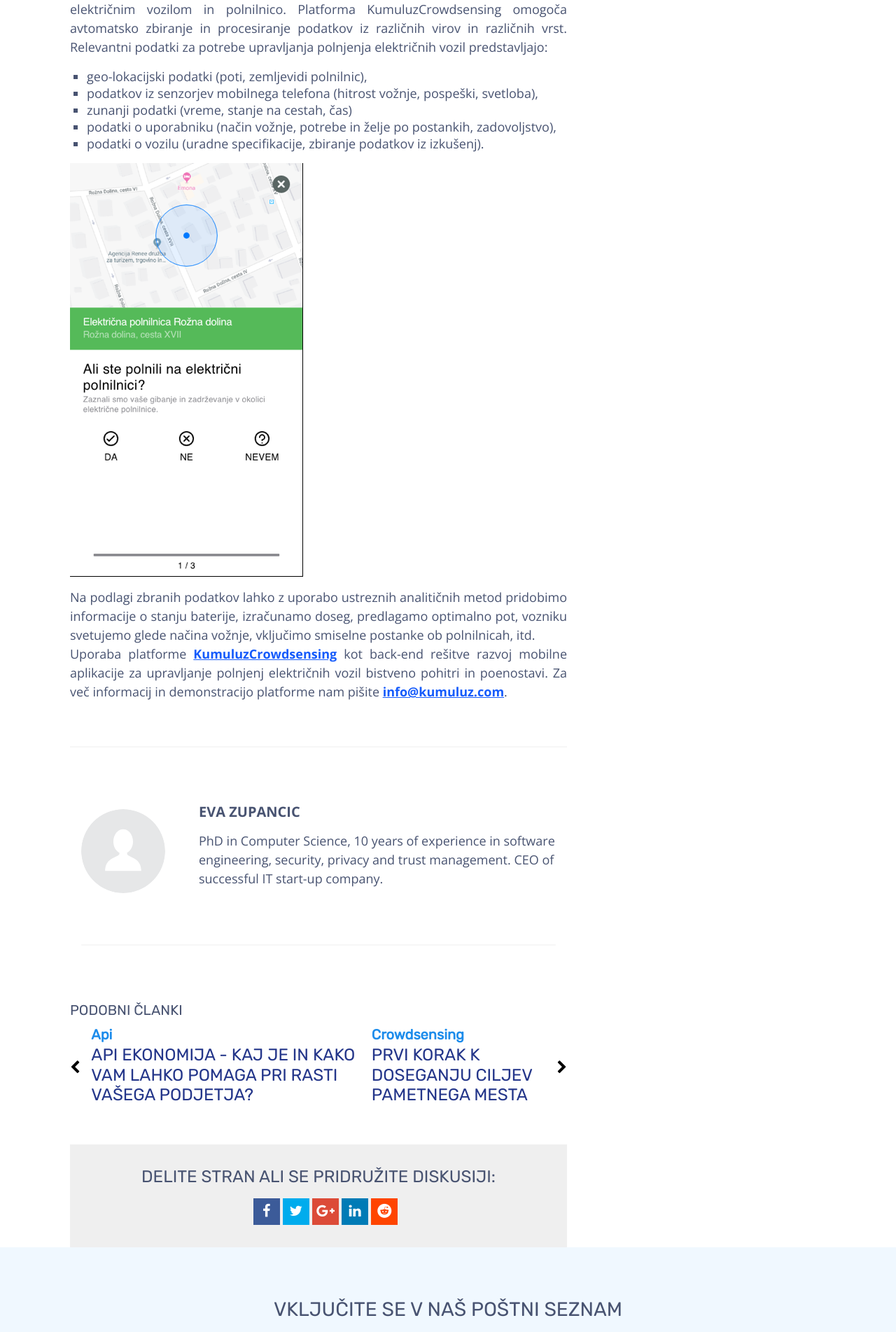
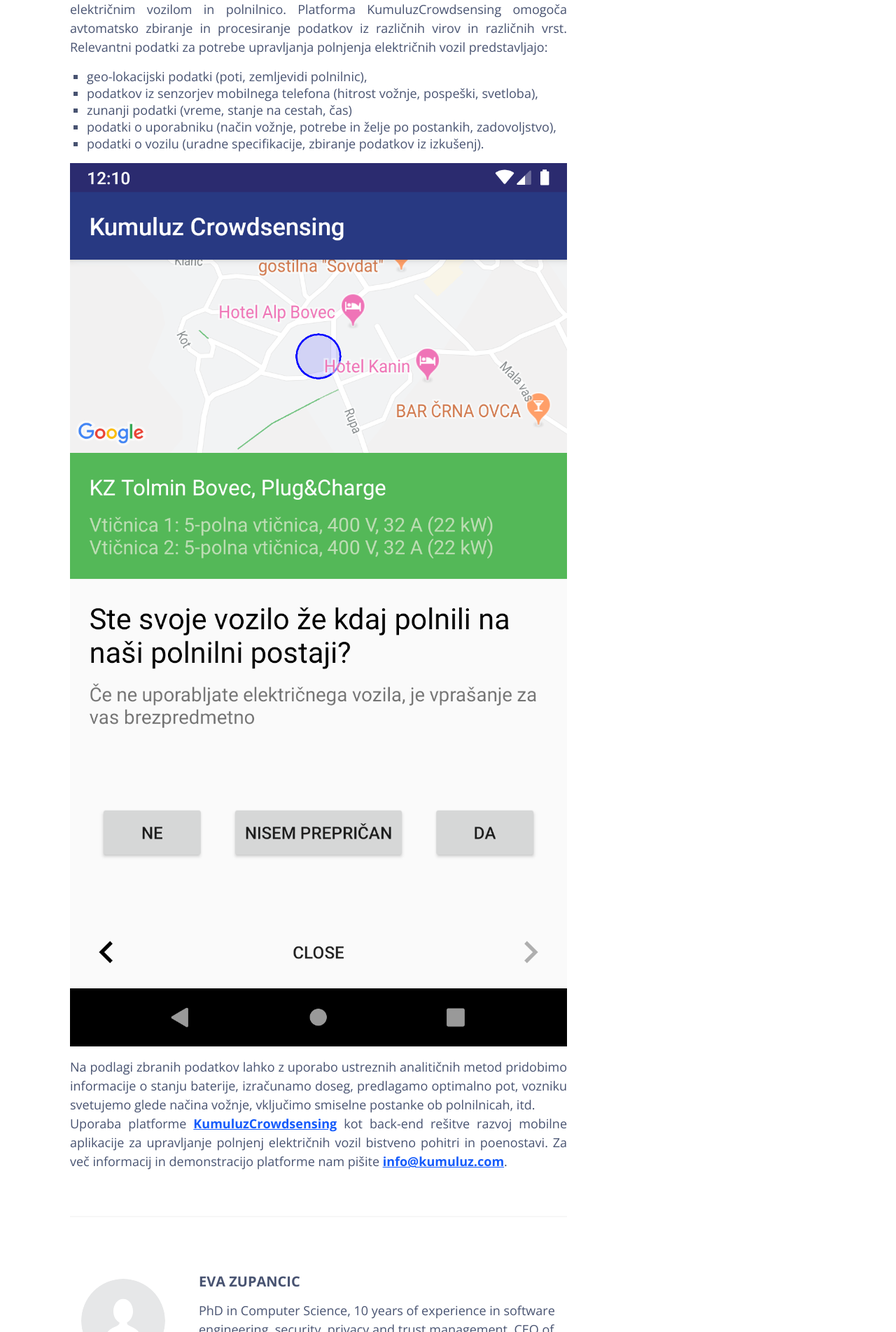
Before and after one commit to kumuluz/blog.sunesis.si, a Jekyll site: the page built from _posts/2021-08-10-upravljanje-baterija-el-avto.markdown, in a window 1280 px wide. Shown: the part 1064-2967 px from the top of the page at 70% size. Built offline with Jekyll 4.4.1, drawn with Linux system fonts in a browser that asks for light colours.

Commit message:
Update 2021-08-10-upravljanje-baterija-el-avto.markdown

```diff
--- a/_posts/2021-08-10-upravljanje-baterija-el-avto.markdown
+++ b/_posts/2021-08-10-upravljanje-baterija-el-avto.markdown
@@ -22,7 +22,7 @@
 - podatki o vozilu (uradne specifikacije, zbiranje podatkov iz izkušenj).
 
 
-![Podatki o električni polnilnici]({{site.baseurl}}/assets/images/posts-elektricna-vozila/kumuluzCrowdsensing-polnilnice.png)
+![Podatki o električni polnilnici]({{site.baseurl}}/assets/images/posts-elektricna-vozila/kumuluzCrowdsensing-polnilnice2.png)
 
 Na podlagi zbranih podatkov lahko z uporabo ustreznih analitičnih metod pridobimo informacije o stanju baterije, izračunamo doseg, predlagamo optimalno pot, vozniku svetujemo glede načina vožnje, vključimo smiselne postanke ob polnilnicah, itd.
 Uporaba platforme [KumuluzCrowdsensing](https://crowdsensing.kumuluz.com/) kot back-end rešitve razvoj mobilne aplikacije za upravljanje polnjenj električnih vozil bistveno pohitri in poenostavi. Za več informacij in demonstracijo platforme nam pišite <info@kumuluz.com>.
```
